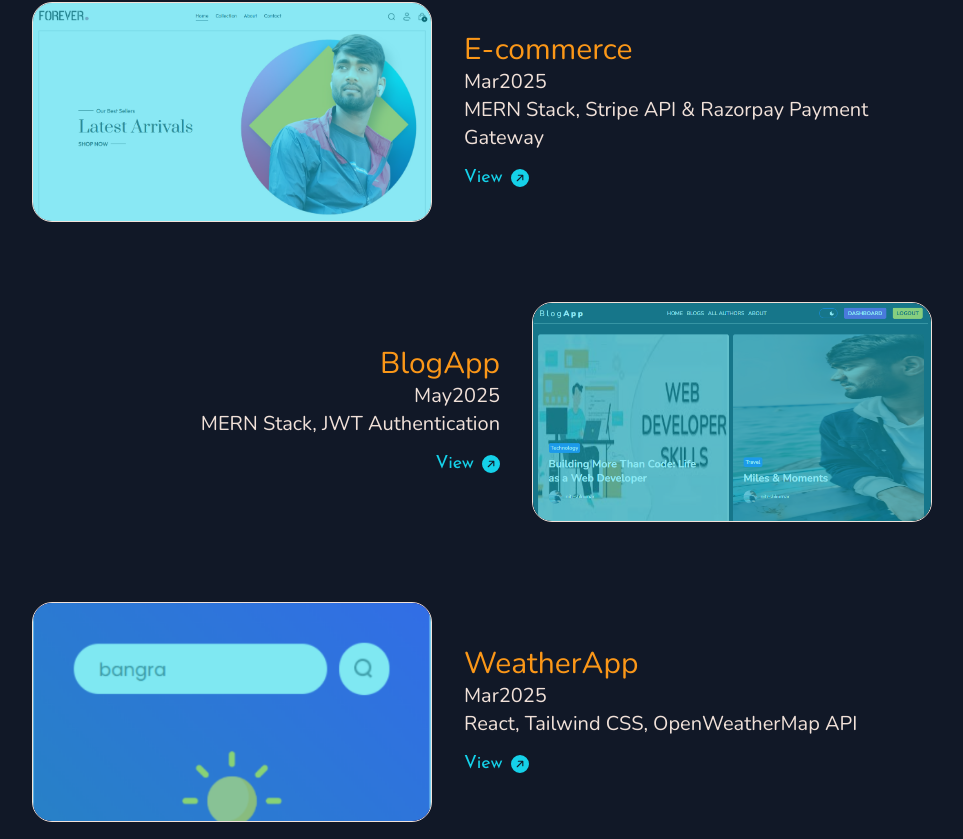
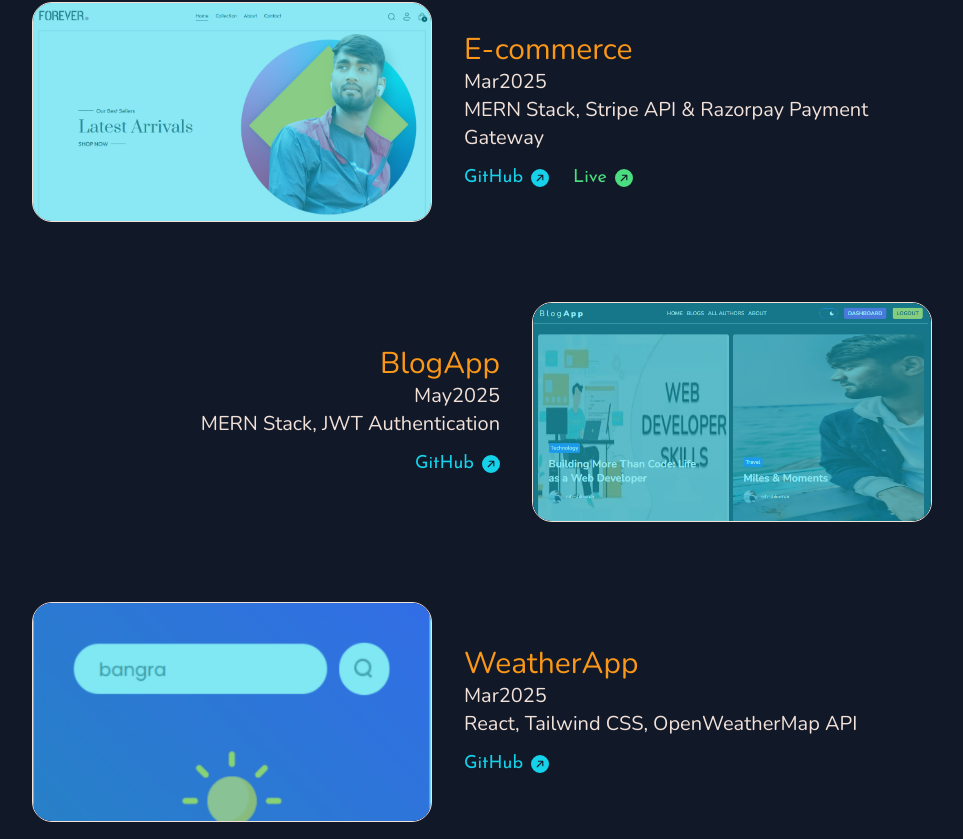
Before and after one commit to niteshkumar9631/myportfolio, a React (Vite) app: page / in a window 1280 px wide. Shown: the part 2861-3700 px from the top of the page, without its empty margins (158-1121 px from the left). Built offline with nearby package versions, Linux system fonts and the light colour scheme.

Commit message:
live Demo see Project

```diff
--- a/src/components/projectsSection/ProjectsMain.jsx
+++ b/src/components/projectsSection/ProjectsMain.jsx
@@ -11,6 +11,7 @@ const projects = [
     align: "right",
     image: "/images/E-commerce.png",
     link: "https://github.com/niteshkumar9631/E-commerce.git",
+    live: "https://e-commerce-frontend-ten-rust.vercel.app/"
   },
 
    {
@@ -62,6 +63,7 @@ const ProjectsMain = () => {
             align={project.align}
             image={project.image}
             link={project.link}
+            live={project.live}
           />
         ))}
       </div>
--- a/src/components/projectsSection/SingleProject.jsx
+++ b/src/components/projectsSection/SingleProject.jsx
@@ -2,7 +2,7 @@ import { BsFillArrowUpRightCircleFill } from "react-icons/bs";
 import { motion } from "framer-motion";
 import { fadeIn } from "../../framerMotion/variants";
 
-const SingleProject = ({ name, year, align, image, link, used }) => {
+const SingleProject = ({ name, year, align, image, link, used, live }) => {
   return (
     <motion.div
       variants={fadeIn("top", 0)}
@@ -14,6 +14,7 @@ const SingleProject = ({ name, year, align, image, link, used }) => {
       } justify-end sm:flex-col`}
     >
       <div>
+        {/* Project Name */}
         <h2
           className={`md:text-3xl sm:text-2xl text-orange font-special sm:text-center ${
             align === "left" ? "md:text-right" : "md:text-left"
@@ -22,6 +23,7 @@ const SingleProject = ({ name, year, align, image, link, used }) => {
           {name}
         </h2>
 
+        {/* Project Year */}
         <h2
           className={`text-xl font-thin text-white font-special sm:text-center ${
             align === "left" ? "md:text-right" : "md:text-left"
@@ -30,37 +32,47 @@ const SingleProject = ({ name, year, align, image, link, used }) => {
           {year}
         </h2>
 
-        {/* ✅ Used Technologies */}
+        {/* Technologies Used */}
         <h2
           className={`text-xl font-thin text-white font-special sm:text-center ${
-              align ==="left" ? "md:text-right" : "md:text-left"
+            align === "left" ? "md:text-right" : "md:text-left"
           }`}
         >
           {used}
         </h2>
 
-
-
-        {/* ✅ GitHub Link Block */}
+        {/* Links Section */}
         <div
-          className={`flex mt-3 ${
+          className={`flex gap-6 mt-3 ${
             align === "left" ? "justify-end" : "justify-start"
           }`}
         >
+          {/* GitHub Link */}
           <a
             href={link}
             target="_blank"
             rel="noopener noreferrer"
             className="text-lg flex gap-2 items-center text-cyan hover:text-orange transition-all duration-500 cursor-pointer"
           >
-            View <BsFillArrowUpRightCircleFill />
+            GitHub <BsFillArrowUpRightCircleFill />
           </a>
+
+          {/* Live Link (only if provided) */}
+          {live && (
+            <a
+              href={live}
+              target="_blank"
+              rel="noopener noreferrer"
+              className="text-lg flex gap-2 items-center text-green-400 hover:text-orange transition-all duration-500 cursor-pointer"
+            >
+              Live <BsFillArrowUpRightCircleFill />
+            </a>
+          )}
         </div>
       </div>
 
-      {/* ✅ Image with Safe Overlay */}
+      {/* Project Image */}
       <div className="max-h-[220px] max-w-[400px] rounded-xl overflow-hidden hover:scale-110 transform transition-all duration-500 relative border border-white">
-        {/* Overlay Div (non-interactive) */}
         <div className="w-full h-full bg-cyan opacity-50 absolute top-0 left-0 hover:opacity-0 transition-all duration-500 md:block sm:hidden pointer-events-none"></div>
 
         <img
```
Lines whose indentation alone changed are shown as unchanged.
